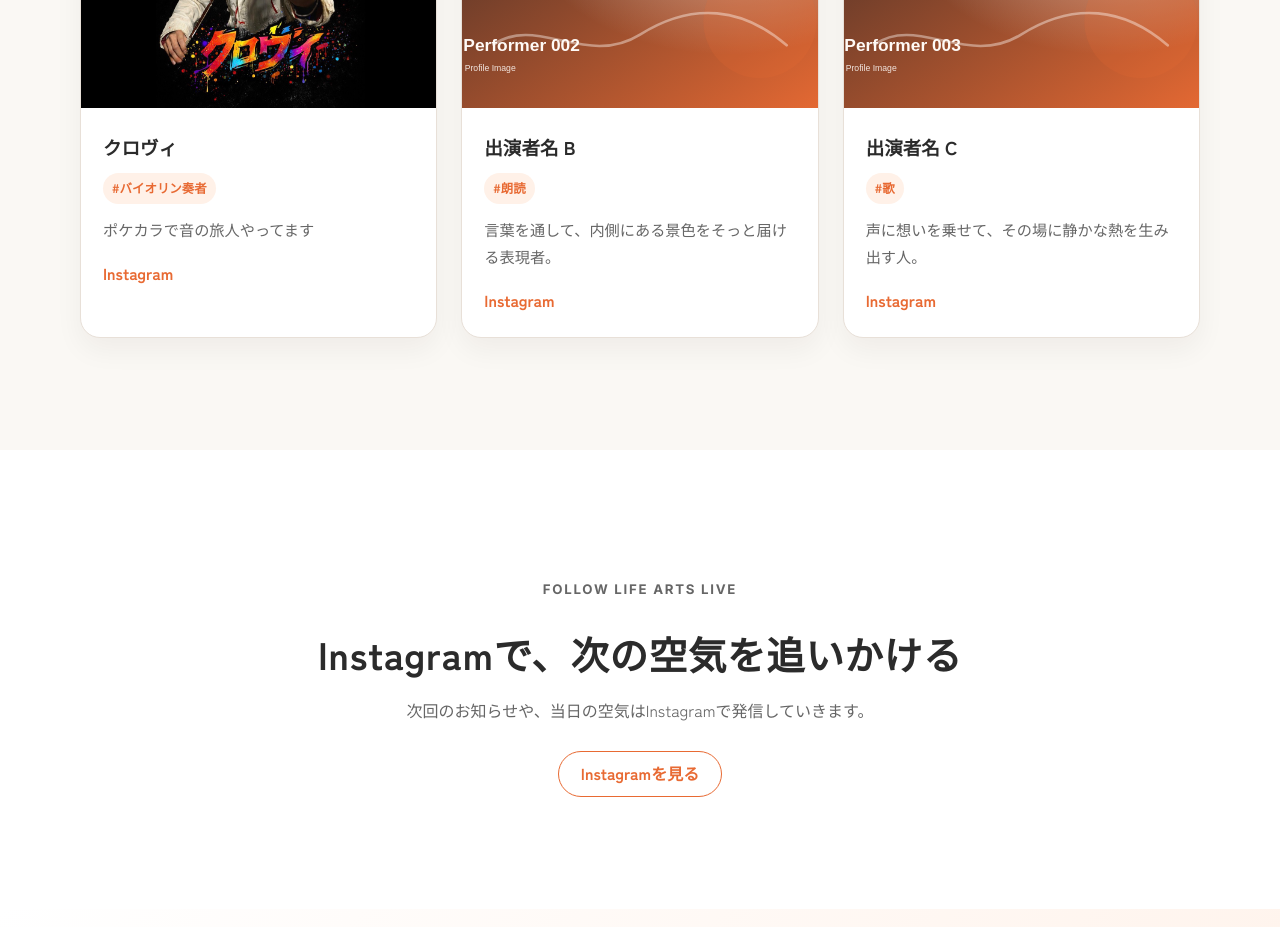
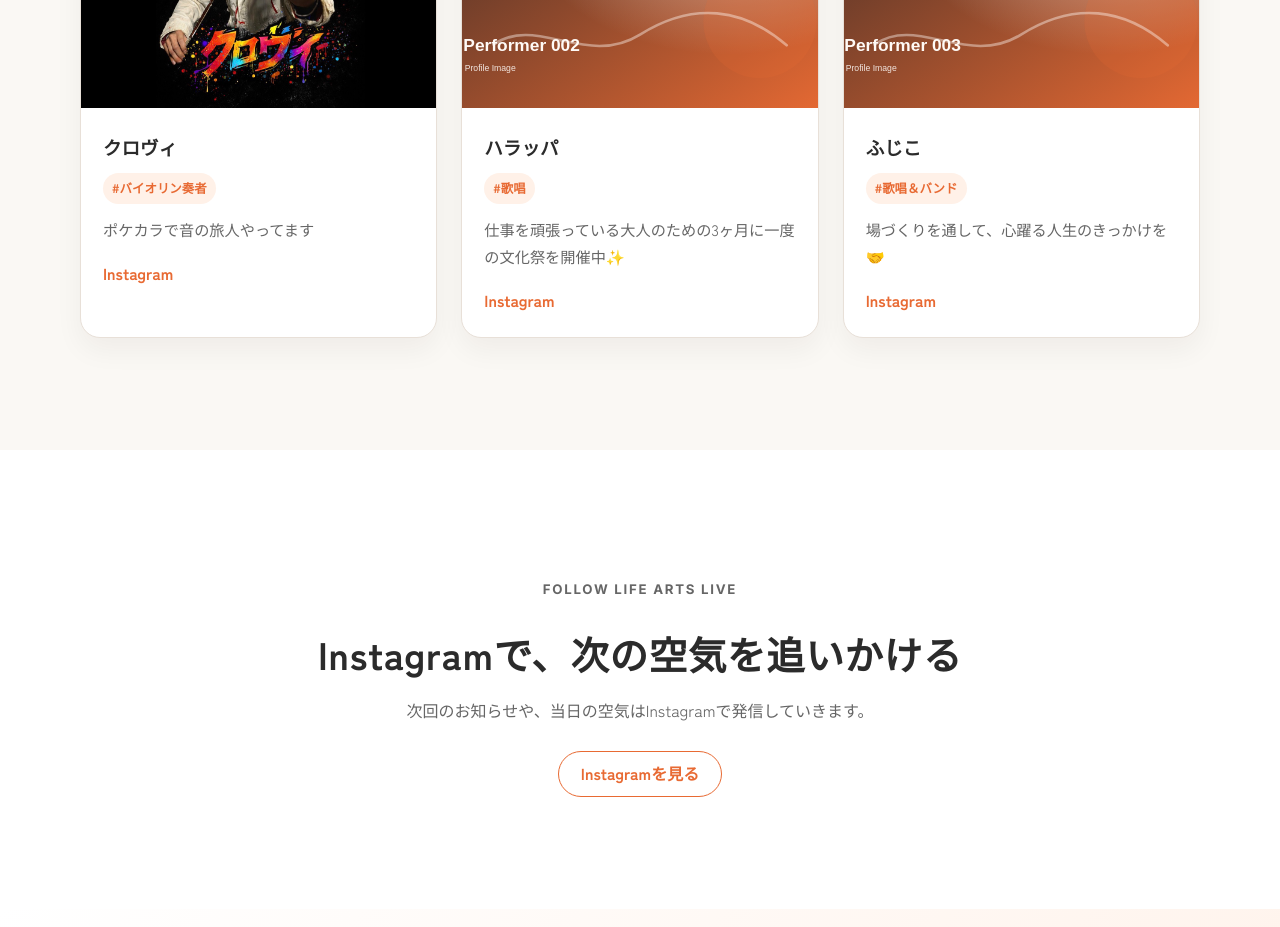
Before and after one commit to araragi0040-jpg/life-arts-live-museum, a Next.js app: page / in a window 1280 px wide. Shown: the part 3800-4727 px from the top of the page. Built offline with nearby package versions, Linux system fonts and the light colour scheme.

Commit message:
Update performers.ts

```diff
--- a/src/data/performers.ts
+++ b/src/data/performers.ts
@@ -8,47 +8,47 @@ export const performers: Performer[] = [
     genre: ["バイオリン奏者"],
     shortBio: "ポケカラで音の旅人やってます",
     sns: { instagram: "https://www.instagram.com/kurovi_mst?utm_source=ig_web_button_share_sheet&igsh=ZDNlZDc0MzIxNw==" },
+    appearedEvents: ["10"],
+    isPublished: true,
+  },
+  {
+    id: "performer_002",
+    name: "ハラッパ",
+    image: "/images/performers/performer_002.svg",
+    genre: ["歌唱"],
+    shortBio: "仕事を頑張っている大人のための3ヶ月に一度の文化祭を開催中✨",
+    sns: { instagram: "https://www.instagram.com/harappasonic?utm_source=ig_web_button_share_sheet&igsh=ZDNlZDc0MzIxNw==" },
     appearedEvents: ["9"],
     isPublished: true,
   },
   {
-    id: "performer_002",
-    name: "出演者名 B",
-    image: "/images/performers/performer_002.svg",
-    genre: ["朗読"],
-    shortBio: "言葉を通して、内側にある景色をそっと届ける表現者。",
+    id: "performer_003",
+    name: "ふじこ",
+    image: "/images/performers/performer_003.svg",
+    genre: ["歌唱＆バンド"],
+    shortBio: "場づくりを通して、心躍る人生のきっかけを🤝",
+    sns: { instagram: "https://www.instagram.com/fujiko_1019?utm_source=ig_web_button_share_sheet&igsh=ZDNlZDc0MzIxNw==" },
+    appearedEvents: ["9"],
+    isPublished: true,
+  },
+  {
+    id: "performer_004",
+    name: "サリー＆かょ",
+    image: "/images/performers/performer_004.svg",
+    genre: ["華劇"],
+    shortBio: "パフォーマンスに表現を詰め込みました。",
     sns: { instagram: "https://www.instagram.com/" },
     appearedEvents: ["9"],
     isPublished: true,
   },
   {
-    id: "performer_003",
-    name: "出演者名 C",
-    image: "/images/performers/performer_003.svg",
-    genre: ["歌"],
-    shortBio: "声に想いを乗せて、その場に静かな熱を生み出す人。",
+    id: "performer_005",
+    name: "さくら＆はるか",
+    image: "/images/performers/performer_005.svg",
+    genre: ["デュエット歌唱"],
+    shortBio: "きらきらを届けます！",
     sns: { instagram: "https://www.instagram.com/" },
     appearedEvents: ["9"],
-    isPublished: true,
-  },
-  {
-    id: "performer_004",
-    name: "出演者名 D",
-    image: "/images/performers/performer_004.svg",
-    genre: ["パフォーマンス"],
-    shortBio: "身体と空気を使って、その人らしい世界を立ち上げる人。",
-    sns: { instagram: "https://www.instagram.com/" },
-    appearedEvents: ["8"],
-    isPublished: true,
-  },
-  {
-    id: "performer_005",
-    name: "出演者名 E",
-    image: "/images/performers/performer_005.svg",
-    genre: ["トーク"],
-    shortBio: "日常の中にある本音や感覚を、まっすぐに届ける人。",
-    sns: { instagram: "https://www.instagram.com/" },
-    appearedEvents: ["8"],
     isPublished: true,
   },
   {
```
